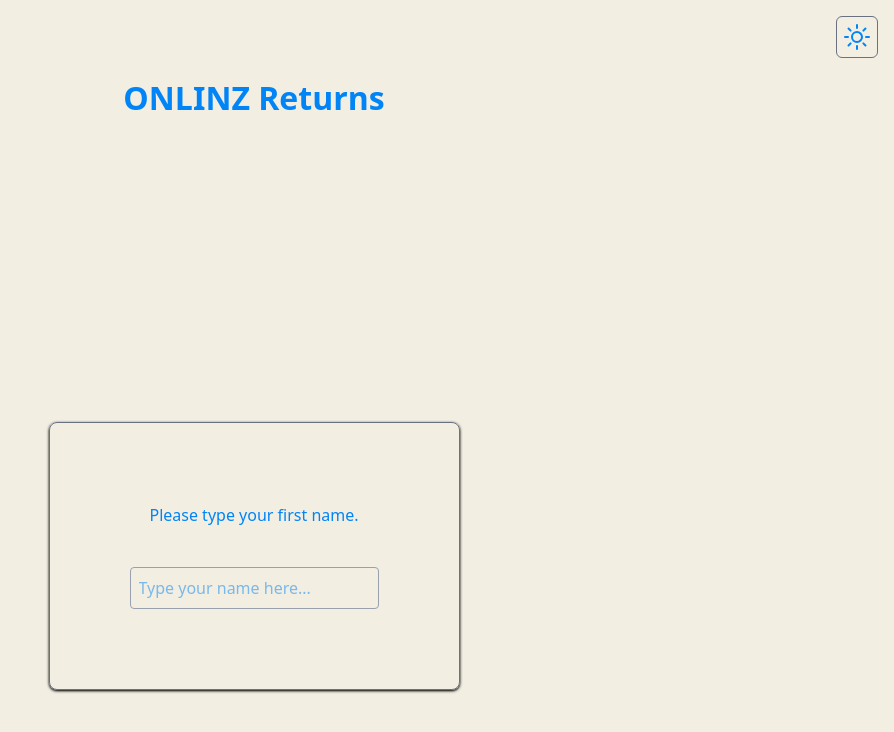
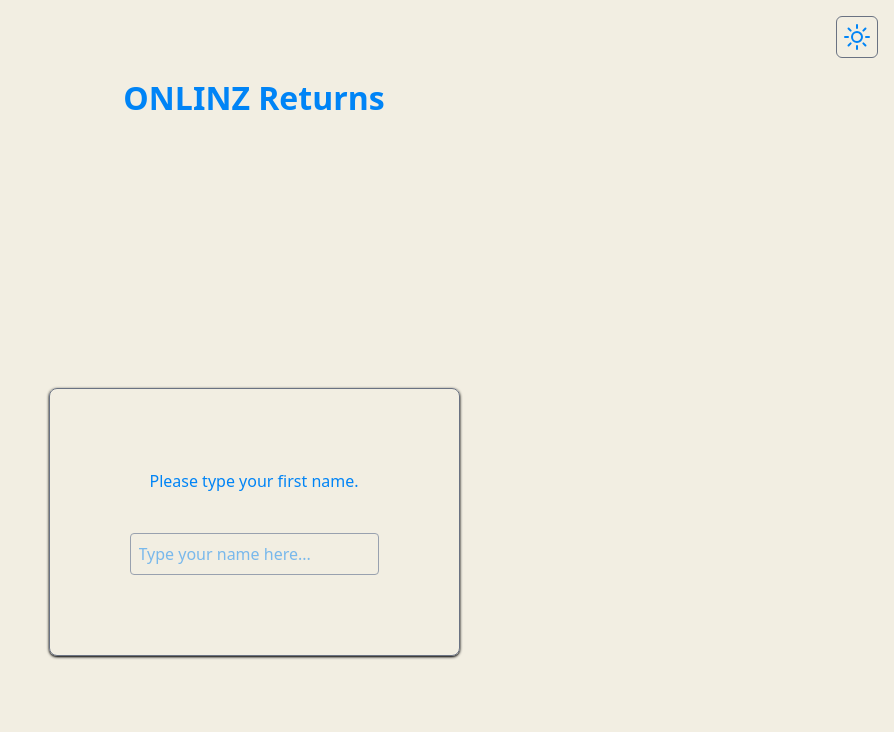
Before and after one commit to Cirrow/onlinzr, a SvelteKit app: page / in a window 1280 px wide. Shown: the top 732 px of the page, without its empty margins (386-1280 px from the left). Built offline with nearby package versions, Linux system fonts and the light colour scheme.

Commit message:
added <main> element

```diff
--- a/src/routes/+layout.svelte
+++ b/src/routes/+layout.svelte
@@ -18,16 +18,21 @@
         <h1>ONLINZ Returns</h1>
     </div>
 
+    <main id="mainwindow" class="flex flex-col min-h-screen justify-center ">
+
         <div id="inputDiv" class="flex flex-col justify-center items-center border rounded-lg p-20 border-gray-500 shadow-sm shadow-black max-w-3xl">
             {@render children()}
         </div>
 
         {#if page.url.pathname !== "/"}
             <!-- Back button -->
-        <button onclick={goBack} class="mb-4 px-4 py-2 bg-gray-200 rounded hover:bg-gray-300">
+            <button id="backButton" onclick={goBack} class="m-4 px-4 py-2 bg-gray-200 rounded hover:bg-gray-300 dark:hover:bg-slate-500 dark:bg-slate-700">
                 ← Back
             </button>
         {/if}
+
+    </main>
+
 
 </div>
 
@@ -37,18 +42,17 @@
         min-height: 100vh;
     }
 
-    :global(body) {
+    :global(html) {
         background-color: #f2eee2;
         color: #0084f6;
         transition: background-color 0.3s
     }
-    :global(body.dark-mode) {
+    :global(html.dark) {
         background-color: #181818;
         color: #bfc2c7;
     }
 
-    #inputDiv {
-        position: relative;
-        top: 300px;
+    #backButton {
+        width: 10em;
     }
 </style>
```
Lines whose indentation alone changed are shown as unchanged.
